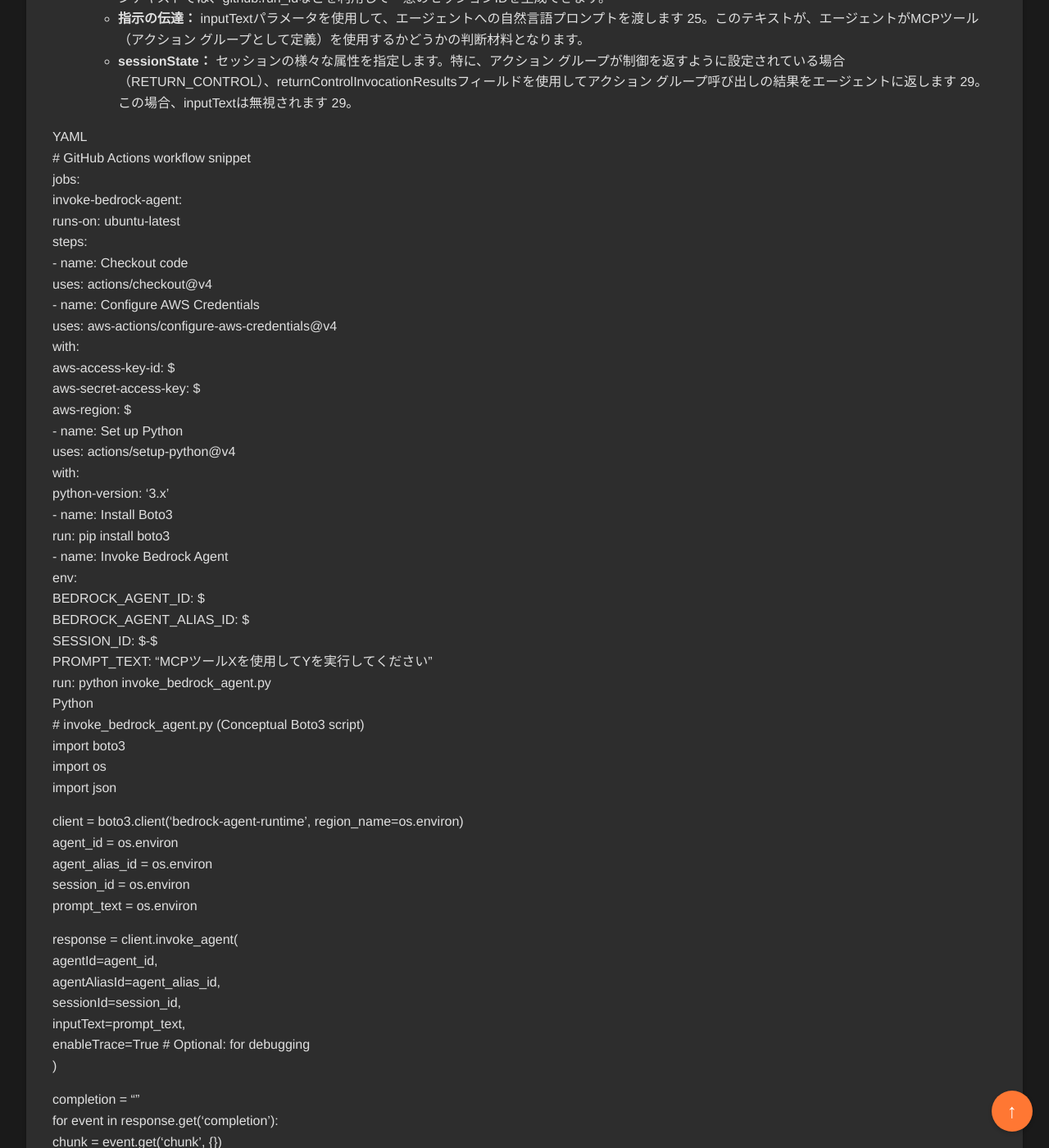
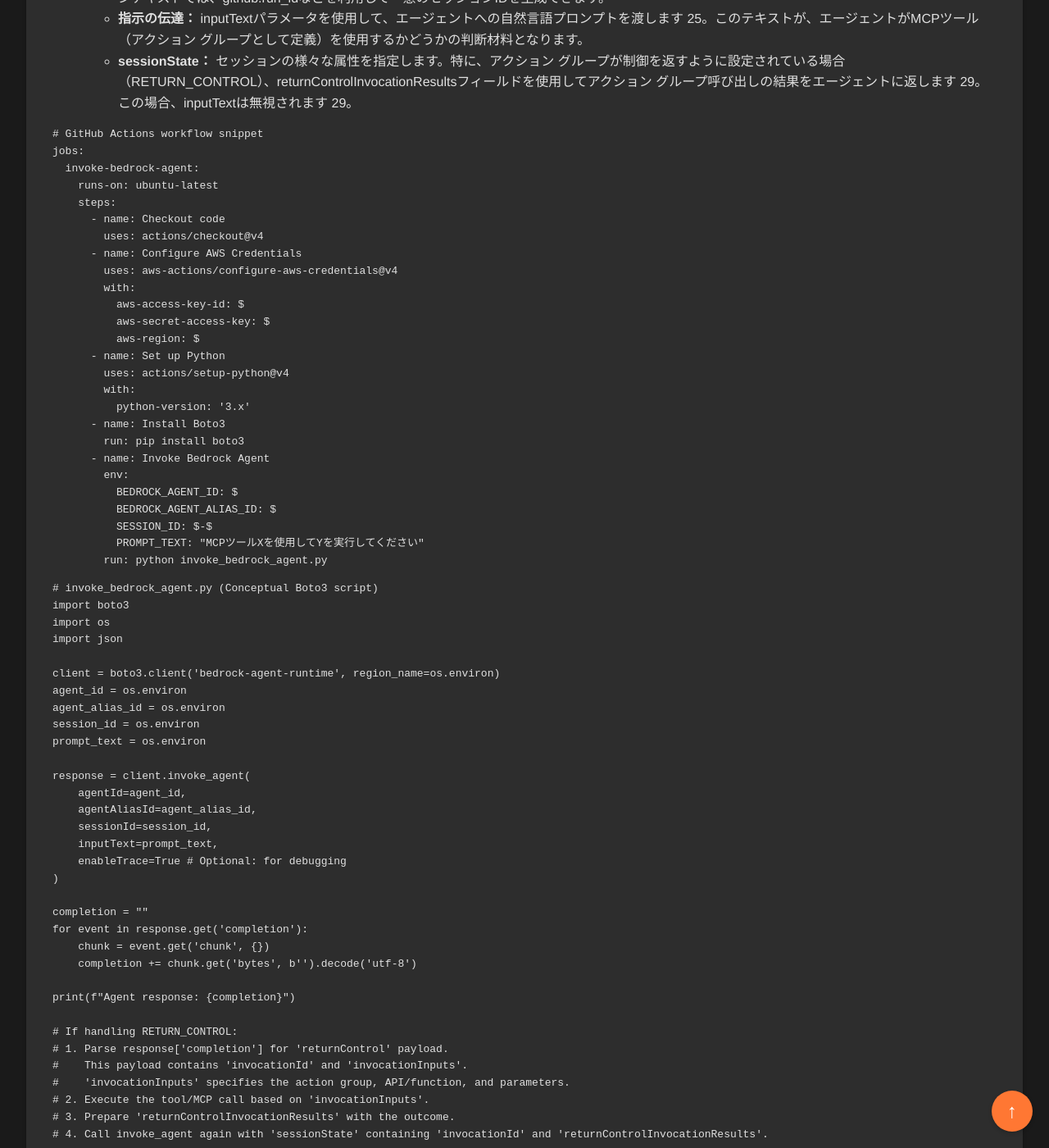
Before and after one commit to aegisfleet/share-deepresearch, a Jekyll site: the page built from _topics/mcp-client-compatible-ai-agent/index.md, in a window 1280 px wide and 1400 px high, scrolled down 4436 px. Shown: the whole window at 82% size. Built offline with Jekyll 4.4.1, drawn with Linux system fonts in a browser that asks for light colours; some of the changed text lies outside the part shown.

Commit message:
コードブロック修正

````diff
--- a/_topics/mcp-client-compatible-ai-agent/index.md
+++ b/_topics/mcp-client-compatible-ai-agent/index.md
@@ -111,67 +111,70 @@
    * **指示の伝達：** inputTextパラメータを使用して、エージェントへの自然言語プロンプトを渡します 25。このテキストが、エージェントがMCPツール（アクション グループとして定義）を使用するかどうかの判断材料となります。
    * **sessionState：** セッションの様々な属性を指定します。特に、アクション グループが制御を返すように設定されている場合（RETURN\_CONTROL）、returnControlInvocationResultsフィールドを使用してアクション グループ呼び出しの結果をエージェントに返します 29。この場合、inputTextは無視されます 29。
 
-YAML
-\# GitHub Actions workflow snippet
+```yaml
+# GitHub Actions workflow snippet
 jobs:
   invoke-bedrock-agent:
     runs-on: ubuntu-latest
     steps:
-      \- name: Checkout code
+      - name: Checkout code
         uses: actions/checkout@v4
-      \- name: Configure AWS Credentials
+      - name: Configure AWS Credentials
         uses: aws-actions/configure-aws-credentials@v4
         with:
           aws-access-key-id: ${{ secrets.AWS_ACCESS_KEY_ID }}
           aws-secret-access-key: ${{ secrets.AWS_SECRET_ACCESS_KEY }}
           aws-region: ${{ secrets.AWS_REGION }}
-      \- name: Set up Python
+      - name: Set up Python
         uses: actions/setup-python@v4
         with:
           python-version: '3.x'
-      \- name: Install Boto3
+      - name: Install Boto3
         run: pip install boto3
-      \- name: Invoke Bedrock Agent
+      - name: Invoke Bedrock Agent
         env:
           BEDROCK_AGENT_ID: ${{ secrets.BEDROCK_AGENT_ID }}
           BEDROCK_AGENT_ALIAS_ID: ${{ secrets.BEDROCK_AGENT_ALIAS_ID }}
           SESSION_ID: ${{ github.run_id }}-${{ github.run_attempt }}
-          PROMPT\_TEXT: "MCPツールXを使用してYを実行してください"
-        run: python invoke\_bedrock\_agent.py
-Python
-\# invoke\_bedrock\_agent.py (Conceptual Boto3 script)
+          PROMPT_TEXT: "MCPツールXを使用してYを実行してください"
+        run: python invoke_bedrock_agent.py
+```
+
+```python
+# invoke_bedrock_agent.py (Conceptual Boto3 script)
 import boto3
 import os
 import json
 
-client \= boto3.client('bedrock-agent-runtime', region\_name=os.environ)
-agent\_id \= os.environ
-agent\_alias\_id \= os.environ
-session\_id \= os.environ
-prompt\_text \= os.environ
+client = boto3.client('bedrock-agent-runtime', region_name=os.environ)
+agent_id = os.environ
+agent_alias_id = os.environ
+session_id = os.environ
+prompt_text = os.environ
 
-response \= client.invoke\_agent(
-    agentId=agent\_id,
-    agentAliasId=agent\_alias\_id,
-    sessionId=session\_id,
-    inputText=prompt\_text,
-    enableTrace=True \# Optional: for debugging
+response = client.invoke_agent(
+    agentId=agent_id,
+    agentAliasId=agent_alias_id,
+    sessionId=session_id,
+    inputText=prompt_text,
+    enableTrace=True # Optional: for debugging
 )
 
-completion \= ""
+completion = ""
 for event in response.get('completion'):
-    chunk \= event.get('chunk', {})
-    completion \+= chunk.get('bytes', b'').decode('utf-8')
+    chunk = event.get('chunk', {})
+    completion += chunk.get('bytes', b'').decode('utf-8')
 
 print(f"Agent response: {completion}")
 
-\# If handling RETURN\_CONTROL:
-\# 1\. Parse response\['completion'\] for 'returnControl' payload.
-\#    This payload contains 'invocationId' and 'invocationInputs'.
-\#    'invocationInputs' specifies the action group, API/function, and parameters.
-\# 2\. Execute the tool/MCP call based on 'invocationInputs'.
-\# 3\. Prepare 'returnControlInvocationResults' with the outcome.
-\# 4\. Call invoke\_agent again with 'sessionState' containing 'invocationId' and 'returnControlInvocationResults'.
+# If handling RETURN_CONTROL:
+# 1. Parse response['completion'] for 'returnControl' payload.
+#    This payload contains 'invocationId' and 'invocationInputs'.
+#    'invocationInputs' specifies the action group, API/function, and parameters.
+# 2. Execute the tool/MCP call based on 'invocationInputs'.
+# 3. Prepare 'returnControlInvocationResults' with the outcome.
+# 4. Call invoke_agent again with 'sessionState' containing 'invocationId' and 'returnControlInvocationResults'.
+```
 
 3. **MCPツール呼び出し：** エージェントは、inputTextに基づいてどのツール（アクション グループ）が必要かを判断します。アクション グループがMCPクライアントである場合、対応するMCPクライアントを使用してMCPサーバーにツール実行を要求します 25。RETURN\_CONTROLが設定されている場合、ワークフロースクリプトはMCPツール呼び出しのパラメータを受け取り、実行後に結果をエージェントに返す必要があります 29。
 
@@ -194,30 +197,30 @@
 cloudflare/wrangler-action GitHub Actionは、Workersのデプロイに使用されます 39。これによりエージェントコード自体がデプロイされます。CLOUDFLARE\_API\_TOKENやCLOUDFLARE\_ACCOUNT\_IDのようなシークレットが必要です 39。
 **GitHub ActionsにおけるPythonスクリプトによる対話パターンの概念実証：**
 
-Python
-
-\# GitHub Actions内の概念的なPythonスクリプト
+```python
+# GitHub Actions内の概念的なPythonスクリプト
 import os
 import requests
 import json
 
-worker\_url \= os.environ \# GitHub Secretsから設定
-auth\_token \= os.environ   \# GitHub Secretsから設定
-task\_payload \= {
-    "mcp\_instruction": "GitHub MCPサーバーを使用してmy\_repo内のワークフローをリスト化してください",
-    "parameters": {"owner": "user", "repo": "my\_repo"}
+worker_url = os.environ # GitHub Secretsから設定
+auth_token = os.environ   # GitHub Secretsから設定
+task_payload = {
+    "mcp_instruction": "GitHub MCPサーバーを使用してmy_repo内のワークフローをリスト化してください",
+    "parameters": {"owner": "user", "repo": "my_repo"}
 }
-headers \= {
-    "Authorization": f"Bearer {auth\_token}",
+headers = {
+    "Authorization": f"Bearer {auth_token}",
     "Content-Type": "application/json"
 }
 try:
-    response \= requests.post(worker\_url, headers=headers, json=task\_payload)
-    response.raise\_for\_status() \# エラーがあれば例外を発生させる
-    \# 応答を処理
+    response = requests.post(worker_url, headers=headers, json=task_payload)
+    response.raise_for_status() # エラーがあれば例外を発生させる
+    # 応答を処理
     print(f"Worker response: {response.json()}")
 except requests.exceptions.RequestException as e:
     print(f"Error calling worker: {e}")
+```
 
 このスクリプトは、GitHub Actionsのステップ内で実行され、環境変数を通じてWorkerのURLと認証トークンを受け取ります。その後、指定されたタスクペイロードをWorkerに送信します。
 
@@ -235,37 +238,37 @@
 MCPサーバーはmcp\_agent.config.yamlを介して設定されます 47。このファイルはプロジェクトディレクトリまたは親ディレクトリに配置できます。シークレット（MCPサーバーまたはLLMのAPIキー）は、設定ファイル内（本番環境では非推奨）、別のmcp\_agent.secrets.yamlファイル、または環境変数（GitHub Secretsを使用するGitHub Actionsに最適）として管理できます 47。SDKは設定ファイルの自動検出、明示的なパス指定、またはプログラムによる設定をサポートしています 47。
 **概念的な使用例：**
 
-Python
-
-\# OpenAI Agents SDK with MCPを使用した概念的なPythonスクリプト
-from agents\_mcp import Agent, RunnerContext
+```python
+# OpenAI Agents SDK with MCPを使用した概念的なPythonスクリプト
+from agents_mcp import Agent, RunnerContext
 import asyncio
 import os
 
-\# mcp\_agent.config.yamlとシークレットが環境変数経由で設定されていると仮定
-\# OPENAI\_API\_KEYも環境変数で設定されている必要がある
+# mcp_agent.config.yamlとシークレットが環境変数経由で設定されていると仮定
+# OPENAI_API_KEYも環境変数で設定されている必要がある
 
 async def main():
-    agent \= Agent(
+    agent = Agent(
         name="GitHub Actions MCP Agent",
         instructions="あなたはGitHubランナー上のエージェントです。ツールを使用してください。",
-        mcp\_servers=\["github\_actions\_tool\_server"\] \# mcp\_agent.config.yamlで定義
+        mcp_servers=["github_actions_tool_server"] # mcp_agent.config.yamlで定義
     )
-    \# RunnerContextはMCP設定ファイルのパスなどを指定できる
-    \# ここでは、自動検出または環境変数による設定を期待
-    context \= RunnerContext()
-    \# secrets.yamlや環境変数からAPIキーを読み込むようにmcp-agentが設定されている必要がある
-    \# 例: os.environ\['OPENAI\_API\_KEY'\] が設定されていること
+    # RunnerContextはMCP設定ファイルのパスなどを指定できる
+    # ここでは、自動検出または環境変数による設定を期待
+    context = RunnerContext()
+    # secrets.yamlや環境変数からAPIキーを読み込むようにmcp-agentが設定されている必要がある
+    # 例: os.environ['OPENAI_API_KEY'] が設定されていること
 
-    result \= await Runner.run(agent, input\="ワークフロー 'deploy.yml' をトリガーしてください", context=context)
+    result = await Runner.run(agent, input="ワークフロー 'deploy.yml' をトリガーしてください", context=context)
     print(result.response.value)
 
-if \_\_name\_\_ \== "\_\_main\_\_":
-    \# OPENAI\_API\_KEYなどの必要なAPIキーが環境変数に設定されていることを確認
-    if "OPENAI\_API\_KEY" not in os.environ:
-        print("エラー: OPENAI\_API\_KEY環境変数が設定されていません。")
+if __name__ == "__main__":
+    # OPENAI_API_KEYなどの必要なAPIキーが環境変数に設定されていることを確認
+    if "OPENAI_API_KEY" not in os.environ:
+        print("エラー: OPENAI_API_KEY環境変数が設定されていません。")
     else:
         asyncio.run(main())
+```
 
 このエージェントは、mcp\_agent.config.yamlファイルに依存するため 47、このファイルがGitHub Actionsランナーに存在する必要があります。リポジトリにチェックインするか、ワークフローのステップで動的に生成することができます。ファイル内の機密情報は、GitHub Secretsからテンプレート化して入力する必要があります。アーキテクチャには複数のライブラリ（OpenAI SDK \-\> MCP Extension \-\> mcp-agent）が関与しており 47、強力な抽象化を提供する一方で、管理する依存関係が増え、レイヤー間で問題が発生した場合のデバッグが複雑になる可能性があります。MCPサーバーとネイティブエージェントツールからのツールを単一のリストに自動集約する機能 47 は、エージェントのツール使用ロジックを簡素化し、エージェントは統一された機能セットを参照できます。
 
````
Also changed, not shown: _topics/claude-code-research/index.md (+18 -18 lines), _topics/openhands-mcp/index.md (+46 -45 lines).
